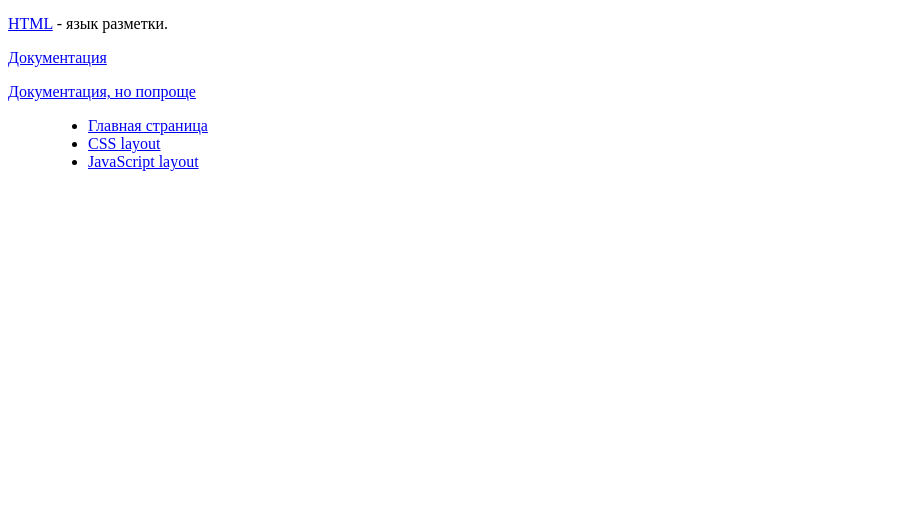
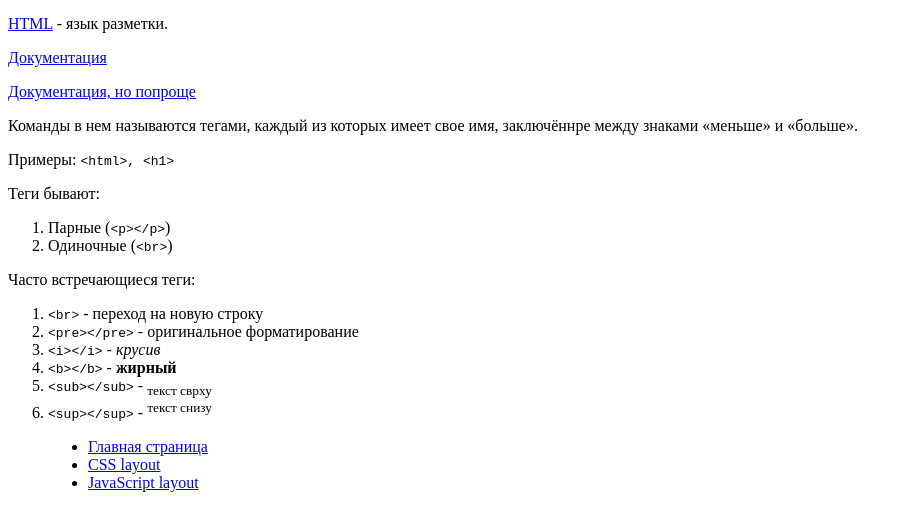
Before and after one commit to turleo/animated-octo-broccoli, a plain HTML site: page pages/html-layout.html in a window 1280 px wide. Shown: the part 44-574 px from the top of the page, without its empty margins (0-912 px from the left). Drawn offline with Linux system fonts and the light colour scheme.

Commit message:
Update html-layout.html

```diff
--- a/pages/html-layout.html
+++ b/pages/html-layout.html
@@ -7,11 +7,42 @@
     <body>
         <article>
             <section>
-
                 <h1>О языке HTML</h1>
                 <p><a href="https://ru.wikipedia.org/wiki/HTML">HTML</a> - язык разметки.</p>
                 <p><a href="https://developer.mozilla.org/ru/docs/Web/HTML">Документация</a></p>
                 <p><a href="http://htmlbook.ru/html">Документация, но попроще</a></p>
+            </section>
+            <section>
+                <p>Команды в нем называются тегами, каждый из которых имеет свое имя, заключённре между знаками «меньше» и «больше».</p>
+                <p>Примеры: <code>&#60;html&#62;, &#60;h1&#62;</code></p>
+                <p>Теги бывают:</p>
+                <ol>
+                    <li>Парные (<code>&#60;p&#62;&#60;/p&#62;</code>)</li>
+                    <li>Одиночные (<code>&#60;br&#62;</code>)</li>
+                </ol>
+            </section>
+            <section>
+                <p>Часто встречающиеся теги:</p>
+                <ol>
+                    <li>
+                        <code>&#60;br&#62;</code> - переход на новую строку
+                    </li>
+                    <li>
+                        <code>&#60;pre&#62;&#60;/pre&#62;</code> - оригинальное форматирование
+                    </li>
+                    <li>
+                        <code>&#60;i&#62;&#60;/i&#62;</code> - <i>крусив</i>
+                    </li>
+                    <li>
+                        <code>&#60;b&#62;&#60;/b&#62;</code> - <b>жирный</b>
+                    </li>
+                    <li>
+                        <code>&#60;sub&#62;&#60;/sub&#62;</code> - <sub>текст сврху</sub>
+                    </li>
+                    <li>
+                        <code>&#60;sup&#62;&#60;/sup&#62;</code> - <sup>текст снизу</sup>
+                    </li>
+                </ol>
             </section>
             <menu>
                 <ul>
```
